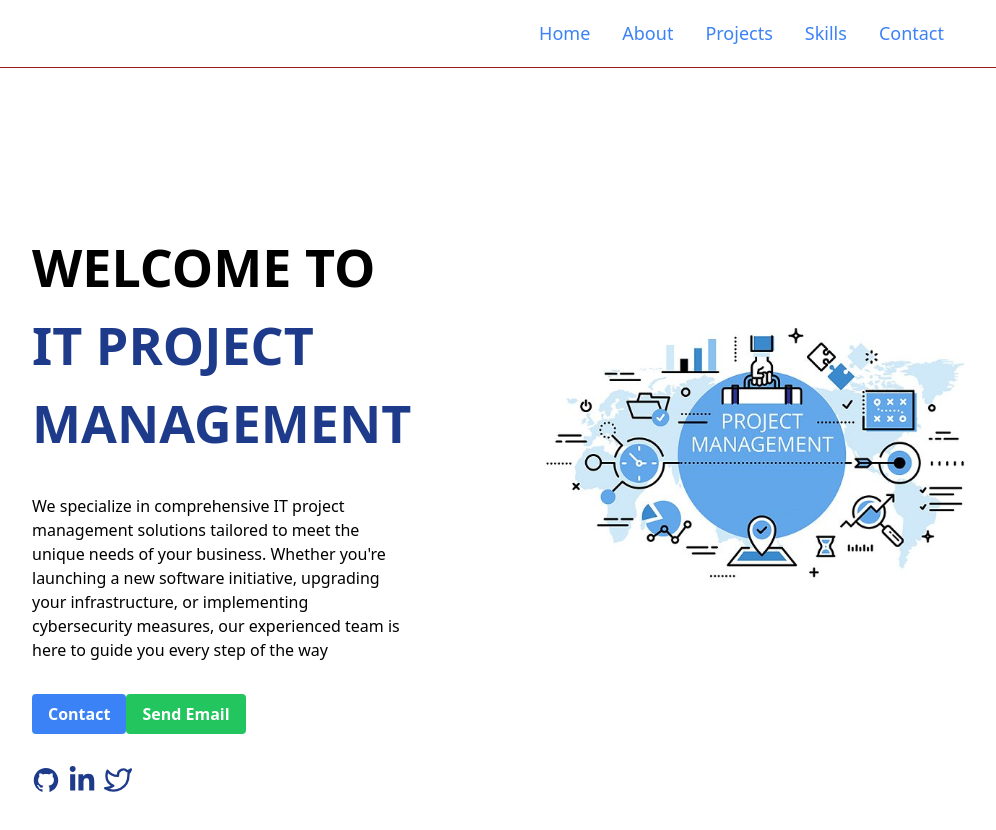
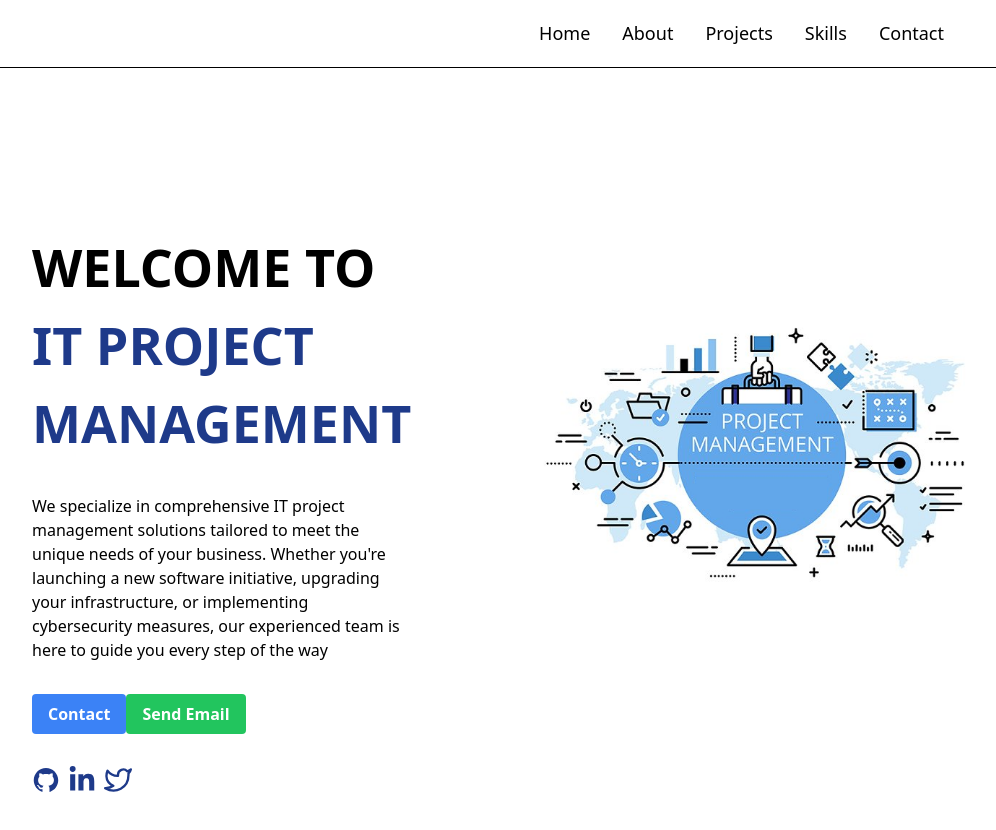
Before and after one commit to mkjilani/midterm-nextjs, a React (Vite) app: page / in a window 1280 px wide. Shown: the top 830 px of the page, without its empty margins (192-1188 px from the left). Built offline with nearby package versions, Linux system fonts and the light colour scheme.

Commit message:
Updated more colors

```diff
--- a/src/Components/Nav.jsx
+++ b/src/Components/Nav.jsx
@@ -16,44 +16,44 @@ const Nav = () => {
                 </div>
             <ul className="text-center text-xl p-20">
                 <Link spy={true} smooth={true} to="Home">
-                    <li className="my-4 py-4 border-b border-green-800 hover:text-blue-900 hover:rounded">Home</li>
+                    <li className="my-4 py-4 border-b text-black hover:text-blue-900 hover:rounded">Home</li>
                 </Link >
                 <Link spy={true} smooth={true} to="About">
-                    <li className="my-4 py-4 border-b border-slate-800 hover:text-blue-900 hover:rounded">About</li>
+                    <li className="my-4 py-4 border-b text-black hover:text-blue-900 hover:rounded">About</li>
                 </Link>
                 <Link spy={true} smooth={true} to="Projects">
-                    <li className="my-4 py-4 border-b border-slate-800 hover:text-blue-900 hover:rounded">Projects</li>
+                    <li className="my-4 py-4 border-b text-black hover:text-blue-900 hover:rounded">Projects</li>
                 </Link>
                 <Link spy={true} smooth={true} to="Services">
-                    <li className="my-4 py-4 border-b border-slate-800 hover:text-blue-900 hover:rounded">Skills</li>
+                    <li className="my-4 py-4 border-b text-black hover:text-blue-900 hover:rounded">Skills</li>
                 </Link>
                 <Link spy={true} smooth={true} to="Contact">
-                    <li className="my-4 py-4 border-b border-slate-800 hover:text-blue-900 hover:rounded">Contact</li>
+                    <li className="my-4 py-4 border-b text-black hover:text-blue-900 hover:rounded">Contact</li>
                 </Link>
             </ul>
         </div>
     </>
     return (
         <nav>
-            <div className="flex justify-between z-50 text-blue-500 lg:py-5 px-20 py-4 border-b border-red-800">
+            <div className="flex justify-between z-50 text-blue-500 lg:py-5 px-20 py-4 border-b border-black">
 
                 <div className="lg:flex md:flex lg: flex-1 items center justify-end font-normal hidden">
                     <div className="flex-10">
                     <ul className="flex gap-8 mr-16 text-[18px]">
                 <Link spy={true} smooth={true} to="Home">
-                    <li className=" transition  hover:text-blue-900 cursor-pointer">Home</li>
+                    <li className=" transition text-black hover:text-blue-900 cursor-pointer">Home</li>
                 </Link>
                 <Link spy={true} smooth={true} to="About">
-                    <li className="transition hover:text-blue-900 cursor-pointer">About</li>
+                    <li className="transition text-black hover:text-blue-900 cursor-pointer">About</li>
                 </Link>
                 <Link spy={true} smooth={true} to="Projects">
-                    <li className="transition  hover:text-blue-900 cursor-pointer">Projects</li>
+                    <li className="transition text-black hover:text-blue-900 cursor-pointer">Projects</li>
                 </Link>
                 <Link spy={true} smooth={true} to="Skills">
-                    <li className="transition hover:text-blue-900 cursor-pointer">Skills</li>
+                    <li className="transition text-black hover:text-blue-900 cursor-pointer">Skills</li>
                 </Link>
                 <Link spy={true} smooth={true} to="Contact">
-                    <li className="transition hover:text-blue-900 cursor-pointer">Contact</li>
+                    <li className="transition text-black hover:text-blue-900 cursor-pointer">Contact</li>
                 </Link>
             </ul>
                     </div>
```
